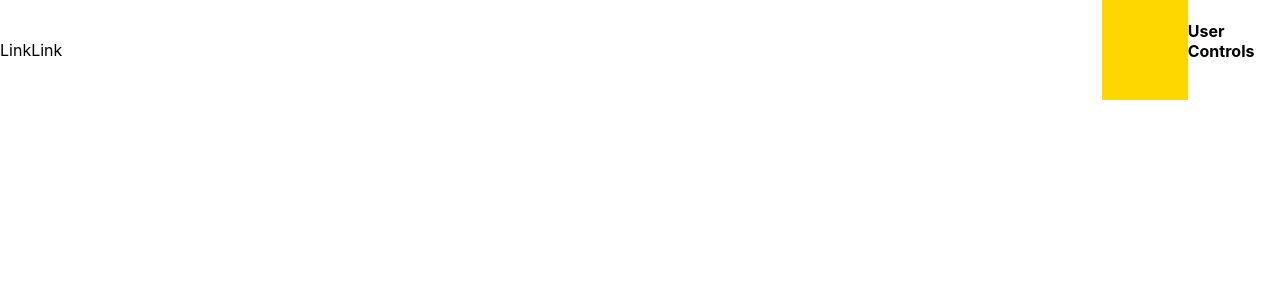
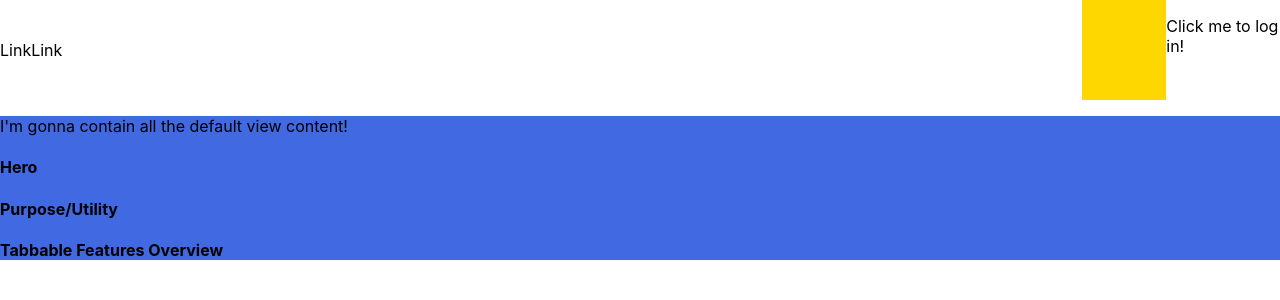
Before and after one commit to GrumpyEwok/sheet-scroller, a React (Create React App) app: page / in a window 1280 px wide. Shown: the top 300 px of the page. Built offline with nearby package versions, Linux system fonts and the light colour scheme; the HTML template or start-up script is replaced by a standard one.

Commit message:
Set up header structure.

```diff
--- a/src/App.css
+++ b/src/App.css
@@ -7,13 +7,13 @@ html, body, #root, .App {
   width: 100%;
   display: flex;
   flex-direction: row;
-
+  justify-content: space-around;
 }
 
 .Nav {
+  width: 100%;
   display: flex;
   flex-direction: row;
-  width: 100%;
   margin: auto;
 }
 
@@ -24,10 +24,17 @@ html, body, #root, .App {
   display: inline-block;
 }
 
+.Landing {
+  background-color: royalblue;
+/*width: ;
+  height: ; */
+}
+/* Potentially Weird Styles Below */
 .container {
   display: flex;
   flex-direction: column;
 }
+
 .container h1 {
   text-align: center;
   font-size: 18px;
--- a/src/App.js
+++ b/src/App.js
@@ -1,12 +1,14 @@
 import React, { Component } from 'react';
 import './App.css';
-import Header from './components/Header'
+import Header from './components/Header/Header';
+import Landing from './components/Landing';
 
 class App extends Component {
   render() {
     return (
       <div>
-      < Header />
+        < Header />
+        < Landing />
       </div>
     );
   }
--- a/src/components/Header.jsx
+++ b/src/components/Header/Header.jsx
@@ -1,16 +1,17 @@
 import React from 'react';
 import Logo from './Logo.jsx';
 import Nav from './Nav.jsx';
+import UserPortal from './UserPortal';
 
 function Header() {
+  const userPortal = {
 
+  }
     return (
       <div className='Header'>
         < Nav />
         < Logo />
-        <div className='portal-wrapper'>
-          <h4>User Controls</h4>
-        </div>
+        < UserPortal />
       </div>
     );
   }
--- /dev/null
+++ b/src/components/Header/UserPortal.jsx
@@ -0,0 +1,11 @@
+import React from 'react';
+
+function UserPortal() {
+  return(
+    <div>
+      <p>Click me to log in!</p>
+    </div>
+  )
+}
+
+export default UserPortal;
--- /dev/null
+++ b/src/components/Landing.jsx
@@ -0,0 +1,21 @@
+import React from 'react';
+
+function Landing(){
+
+  return (
+    <div className='Landing'>
+      <p>I'm gonna contain all the default view content!</p>
+      <div>
+        <h4>Hero</h4>
+      </div>
+      <div>
+        <h4>Purpose/Utility</h4>
+      </div>
+      <div>
+        <h4>Tabbable Features Overview</h4>
+      </div>
+    </div>
+  )
+}
+
+export default Landing;
```
Also changed, not shown: src/components/Header/Logo.jsx (renamed from src/components/Logo.jsx), src/components/Header/Nav.jsx (renamed from src/components/Nav.jsx).
